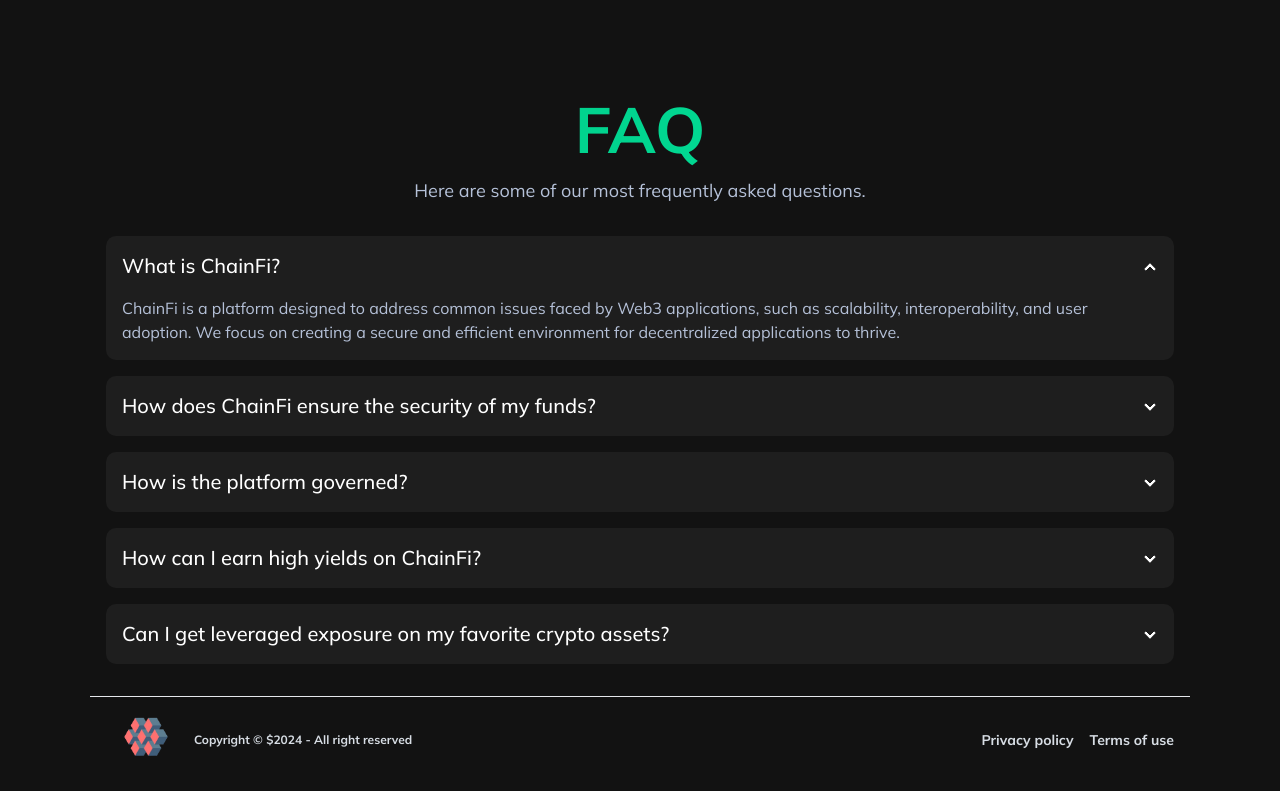
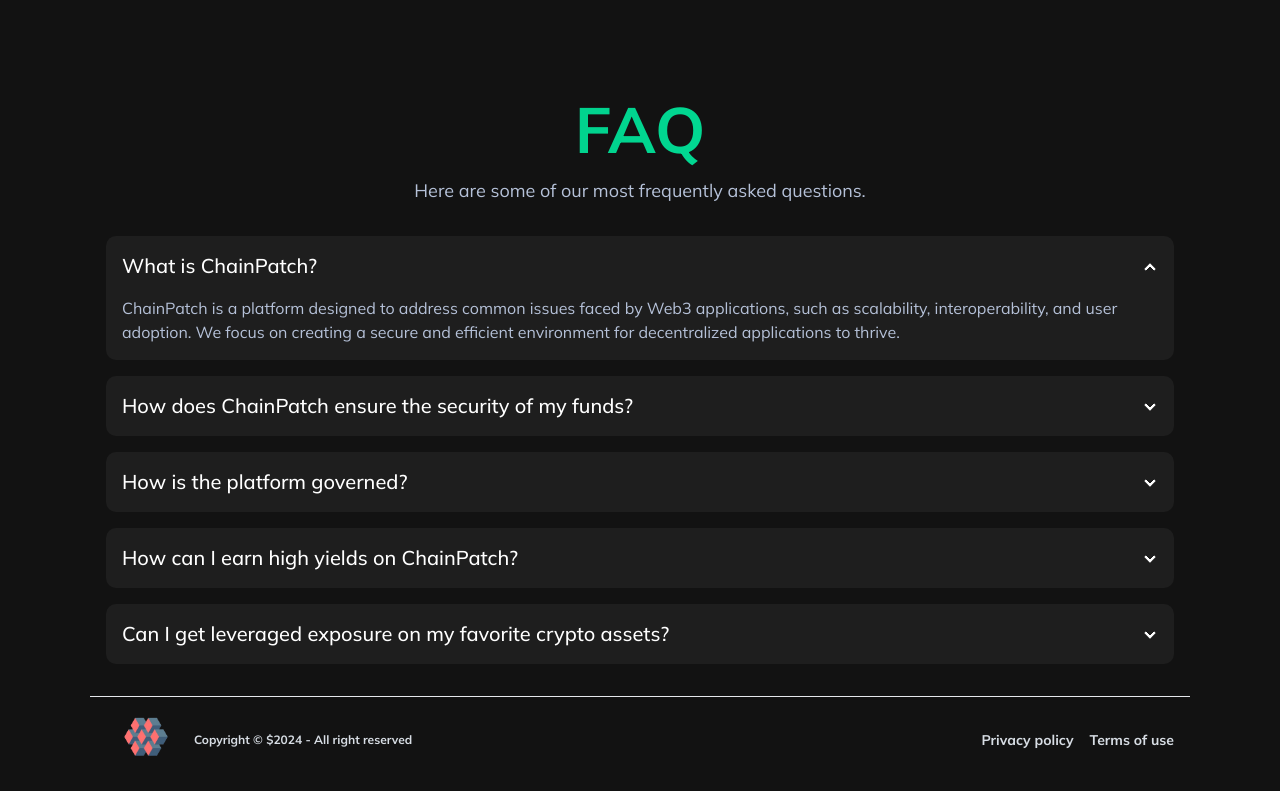
Before and after one commit to Ethereal-ops/backup, a Next.js app: page / in a window 1280 px wide. Shown: the part 2303-3094 px from the top of the page. Built offline with nearby package versions, Linux system fonts and the light colour scheme.

Commit message:
Update Accord.tsx

```diff
--- a/src/components/Accordion/Accord.tsx
+++ b/src/components/Accordion/Accord.tsx
@@ -17,11 +17,11 @@ const Accord = () => {
             <div className="collapse collapse-arrow bg-[#ffffff0d] rounded-[10px]">
               <input type="radio" name="my-accordion-2" defaultChecked />
               <div className="collapse-title text-xl font-medium text-white">
-                What is ChainFi?
+                What is ChainPatch?
               </div>
               <div className="collapse-content text-customGray-main font-[400]">
                 <p>
-                ChainFi is a platform designed to address common issues
+                ChainPatch is a platform designed to address common issues
                   faced by Web3 applications, such as scalability,
                   interoperability, and user adoption. We focus on creating a
                   secure and efficient environment for decentralized
@@ -32,12 +32,12 @@ const Accord = () => {
             <div className="collapse collapse-arrow bg-[#ffffff0d] rounded-[10px]">
               <input type="radio" name="my-accordion-2" />
               <div className="collapse-title text-xl font-medium text-white">
-                How does ChainFi ensure the security of my funds?
+                How does ChainPatch ensure the security of my funds?
               </div>
               <div className="collapse-content text-customGray-main font-[400]">
                 <p>
-                  We prioritize the security of your funds above all else. ChainFi
-                  Mainnet has undergone multiple audits from renowned security
+                  We prioritize the security of your funds above all else. ChainPatch
+                   has undergone multiple audits from renowned security
                   firms such as Open Zeppelin and Trail of Bits. Additionally,
                   our code has been reviewed by white hat researchers to ensure
                   robust security measures are in place.
@@ -51,7 +51,7 @@ const Accord = () => {
               </div>
               <div className="collapse-content text-customGray-main font-[400]">
                 <p>
-                ChainFi is designed to be governed by the community.
+                ChainPatch is designed to be governed by the community.
                   Unlike centralized authorities, we believe in democracy and
                   user participation. Community members can propose and vote on
                   various aspects of the platform, ensuring that it evolves
@@ -62,7 +62,7 @@ const Accord = () => {
             <div className="collapse collapse-arrow bg-[#ffffff0d] rounded-[10px]">
               <input type="radio" name="my-accordion-2" />
               <div className="collapse-title text-xl font-medium text-white ">
-                How can I earn high yields on ChainFi?
+                How can I earn high yields on ChainPatch?
               </div>
               <div className="collapse-content text-customGray-main font-[400]">
                 <p>
@@ -80,7 +80,7 @@ const Accord = () => {
               </div>
               <div className="collapse-content text-customGray-main font-[400]">
                 <p>
-                  Yes, you can! If you gather enough support from the ChainFi community, the protocol will automatically add the
+                  Yes, you can! If you gather enough support from the ChainPatch community, the protocol will automatically add the
                   desired crypto asset as an exchange option, allowing leveraged
                   exposure.
                 </p>
```
